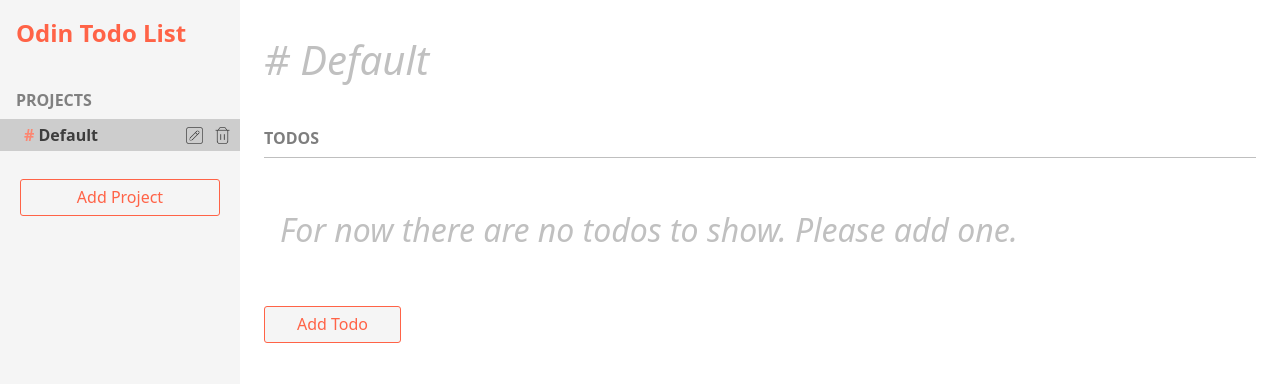
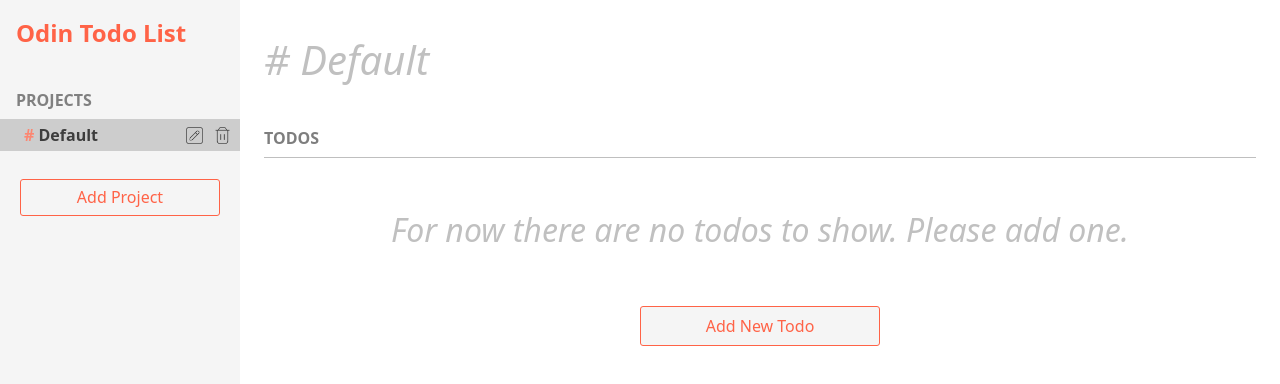
Before and after one commit to rimanz/odin-todo-list, a website built with webpack: page src/template.html in a window 1280 px wide. Built offline with nearby package versions, Linux system fonts and the light colour scheme.

Commit message:
refactor: minor UX improvements

```diff
--- a/src/styles/projectView.css
+++ b/src/styles/projectView.css
@@ -35,7 +35,7 @@
 .todo-list {
   display: flex;
   flex-wrap: wrap;
-  justify-content: space-between;
+  justify-content: center;
   column-gap: 1rem;
   padding-block: 1rem;
 }
@@ -51,13 +51,15 @@
 }
 
 .add-todo-btn {
+  display: block;
   font: inherit;
   font-weight: 500;
   text-align: center;
   background-color: whitesmoke;
   color: tomato;
-  padding: 0.4rem 2rem;
-  margin-block: 0.25rem;
+  width: 15rem;
+  padding-block: 0.5rem;
+  margin: 0.25rem auto;
   border: 1px solid;
   border-radius: 3px;
   outline-color: tomato;
--- a/src/styles/todoCard.css
+++ b/src/styles/todoCard.css
@@ -103,6 +103,7 @@
     border-radius: 4px;
     opacity: 0.8;
     order: -1;
+    margin-left: auto;
   }
 
   .todo-status,
@@ -155,6 +156,7 @@
     border: none;
     padding: 0;
     order: 0;
+    margin-left: 0;
 
     &:before {
       content: "Due: ";
--- a/src/template.html
+++ b/src/template.html
@@ -37,7 +37,7 @@
 
           <ul id="todo-list" class="todo-list"></ul>
 
-          <button id="add-todo-btn" class="add-todo-btn">Add Todo</button>
+          <button id="add-todo-btn" class="add-todo-btn">Add New Todo</button>
         </section>
       </main>
     </div>
@@ -77,7 +77,7 @@
             id="todo-title"
             name="title"
             minlength="1"
-            maxlength="20"
+            maxlength="50"
             required
             autofocus
           />
```
